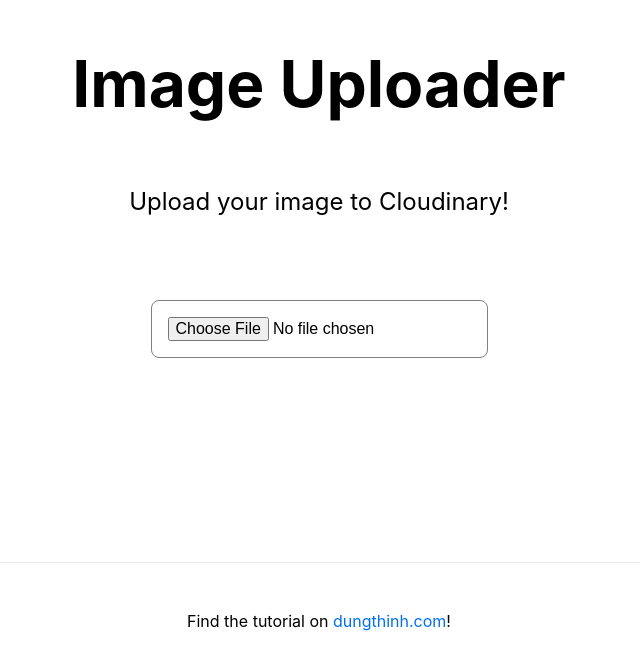
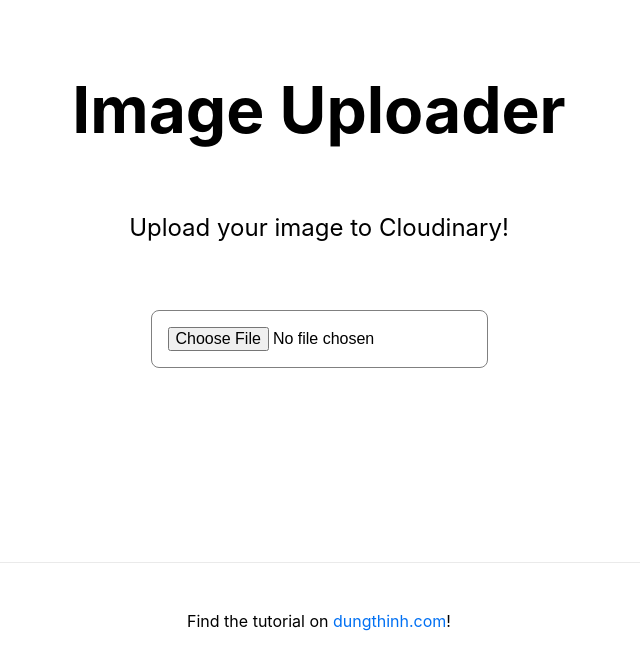
Before and after one commit to dungthinhtv/nextjs-image-uploader, a Next.js app: page / in a window 1280 px wide. Shown: the part 121-790 px from the top of the page, without its empty margins (321-961 px from the left). Built offline with nearby package versions, Linux system fonts and the light colour scheme.

Commit message:
1 file modified

```diff
--- a/pages/index.js
+++ b/pages/index.js
@@ -74,9 +74,7 @@ export default function Home() {
           onChange={handleOnChange}
           onSubmit={handleOnSubmit}
         >
-          <p>
-            <input type="file" name="file" />
-          </p>
+          <input type="file" name="file" accept="image/*" />
 
           <img src={imageSrc} />
 
```
